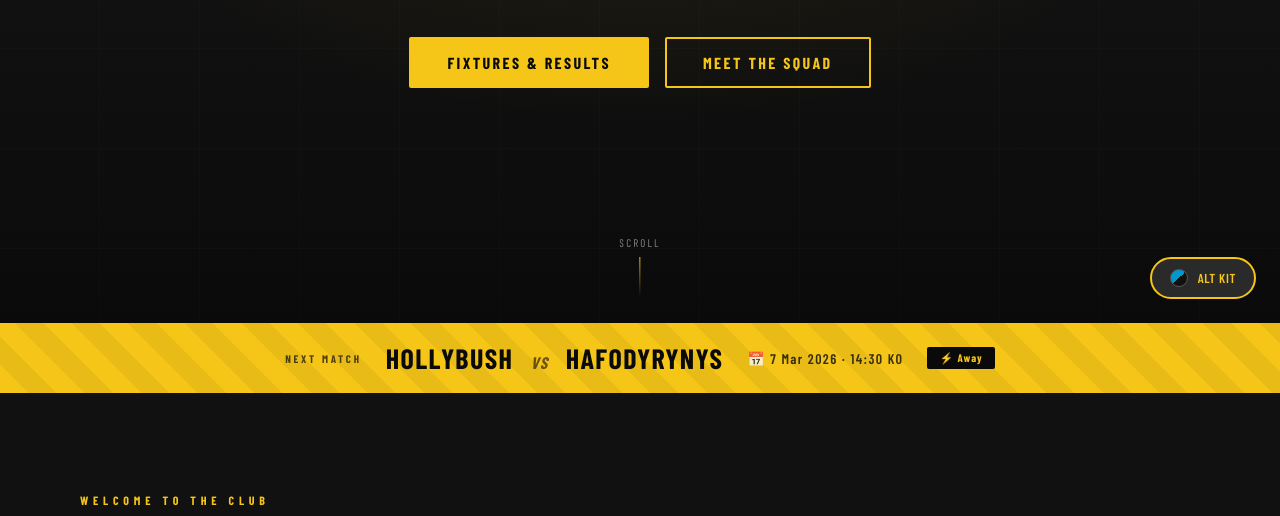
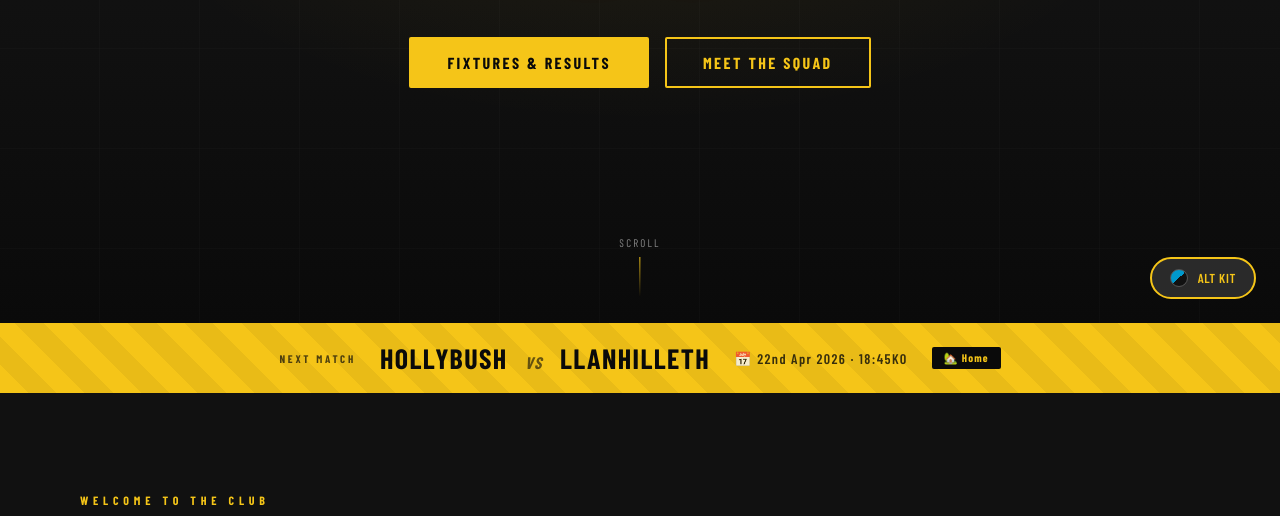
Before and after one commit to ConnorHaines/connorhaines, a plain HTML site: page index.html in a window 1280 px wide. Shown: the part 477-993 px from the top of the page. Drawn offline with nearby package versions, Linux system fonts and the light colour scheme.

Commit message:
Update index.html

```diff
--- a/index.html
+++ b/index.html
@@ -1363,10 +1363,10 @@
   <div class="next-match-vs">
     <span class="our-team-name">Hollybush</span>
     <span class="vs">vs</span>
-    <span id="next-opponent">Hafodyrynys</span>
+    <span id="next-opponent">Llanhilleth</span>
   </div>
-  <div class="next-match-meta" id="next-match-meta">📅 7 Mar 2026 · 14:30 KO</div>
-  <div class="next-match-home" id="next-match-venue">⚡ Away</div>
+  <div class="next-match-meta" id="next-match-meta">📅 22nd Apr 2026 · 18:45KO</div>
+  <div class="next-match-home" id="next-match-venue">🏡 Home</div>
 </div>
 
 <!-- ===== ABOUT ===== -->
```
